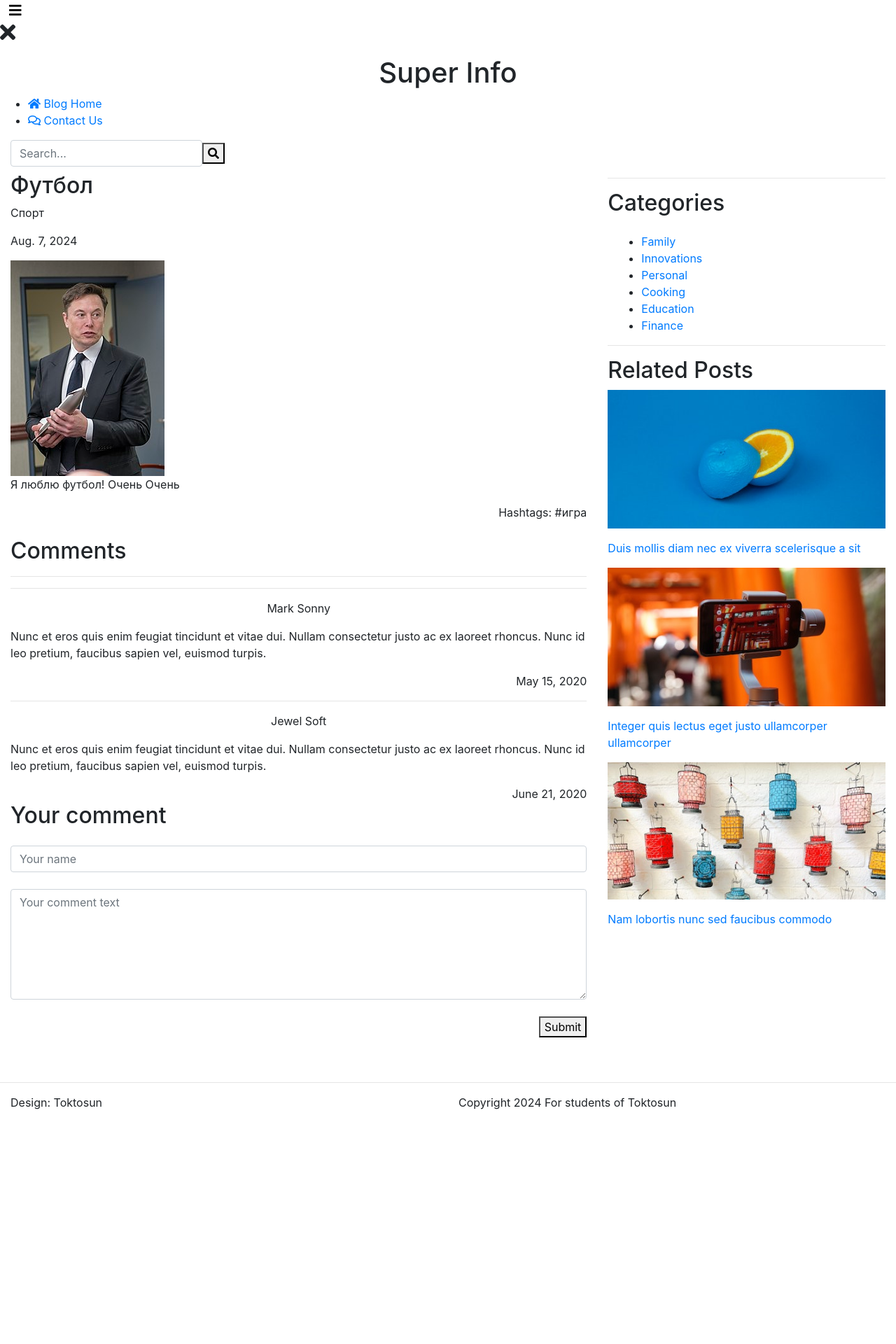
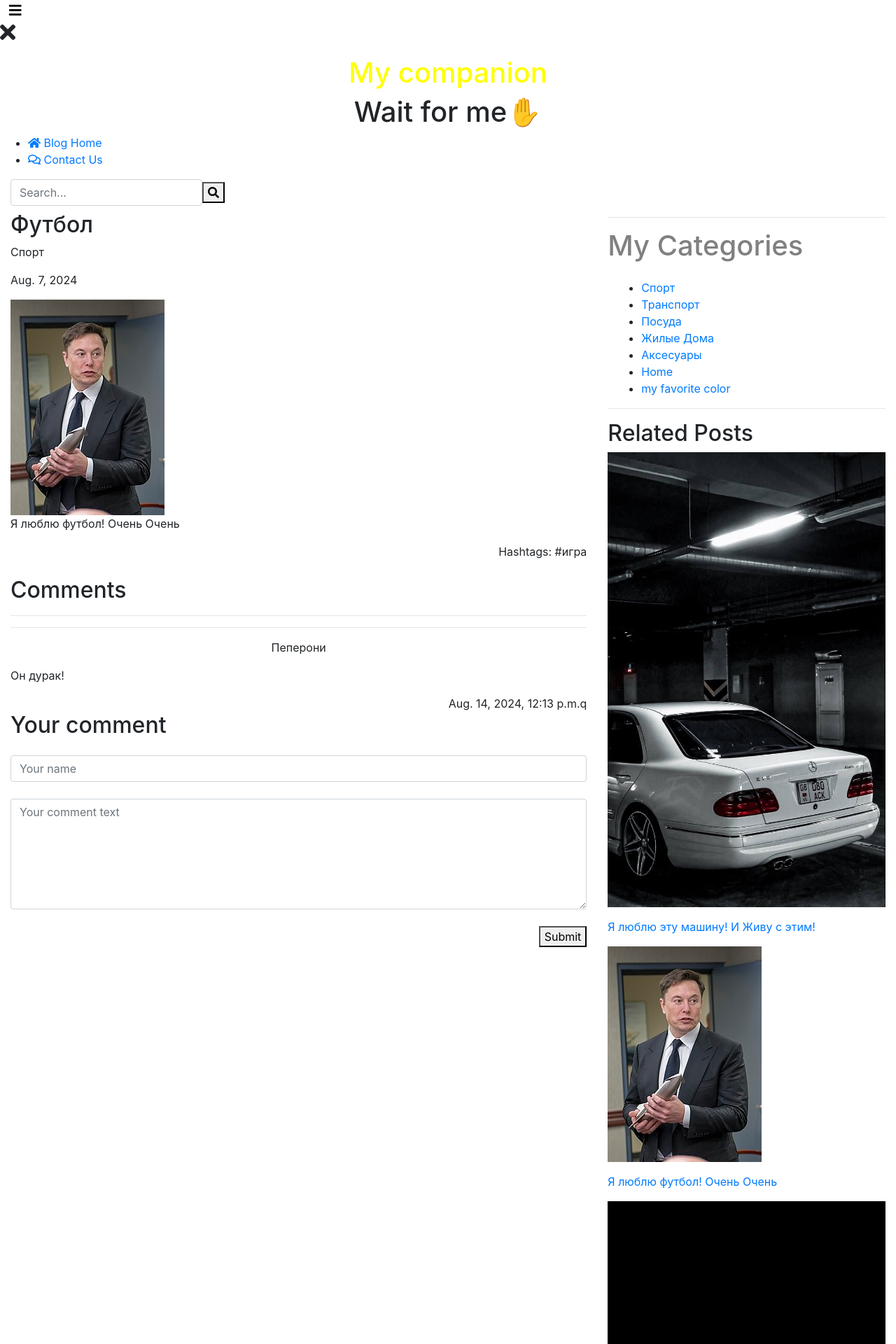
Before and after one commit to Kutbidinov/Super_Info_Project, a Django app: page /publication_detail/4 in a window 1280 px wide. Shown: the top 1920 px of the page at 70% size. Before the commit the page ends 1585 px from the top, so only its background shows below. Run offline with Django 5.2, Linux system fonts and the light colour scheme; data comes from the database, SQL or seed files in the repository; both versions use the stored data as it was after the commit; some libraries are stand-ins or nearby versions.

Commit message:
Добавлено новые записи!

```diff
--- a/super_info_core/blog/models.py
+++ b/super_info_core/blog/models.py
@@ -53,11 +53,10 @@ class Publication(models.Model):
 
 
 class PublicationComment(models.Model):
+    name = models.CharField(max_length=255, null=True)
     publication = models.ForeignKey(Publication, on_delete=models.CASCADE, related_name='comments')
     text = models.TextField()
     created_at = models.DateTimeField(auto_now_add=True)
-
-
 
 
 
--- a/super_info_core/blog/views.py
+++ b/super_info_core/blog/views.py
@@ -1,9 +1,10 @@
+from django.db.models import Q
 from django.http import HttpResponse
 from django.shortcuts import render, redirect
 from django.views import View
 
 from django.views.generic import TemplateView
-from blog.models import Publication, PublicationComment, ClientContact
+from blog.models import Publication, PublicationComment, ClientContact, Category
 from blog.telegram_bot import bot
 
 class HomeView(TemplateView):
@@ -11,12 +12,29 @@ class HomeView(TemplateView):
 
     def get_context_data(self, **kwargs):
         context = {
-            "publication_list": Publication.objects.all(),
+            "publication_list": Publication.objects.filter(is_active=True),
             "hashtags": Publication.objects.all(),
-            'publication_list': Publication.objects.filter(is_active=True)
+
 
         }
         return context
+
+
+
+class HomeSearchView(TemplateView):
+    template_name = 'index.html'
+
+    def get_context_data(self, **kwargs):
+        search_word = self.request.GET['query']
+        context = {
+            'publication_list': Publication.objects.filter(
+                Q(title__icontains=search_word) | Q(description__icontains=search_word) & Q(is_active=True)
+            )
+        }
+        return context
+
+
+
 
 
 
@@ -35,7 +53,12 @@ class PublicationDetailView(TemplateView):
     def get_context_data(self, **kwargs):
         publication_pk = kwargs['pk']
         context = {
-            "publication": Publication.objects.get(id=publication_pk)
+            "publication": Publication.objects.get(id=publication_pk),
+            'publication_list': Publication.objects.all(),
+            "categories": Category.objects.all(),  # Добавляем категории в контекст
+            "comment_list": Publication.objects.get(id=kwargs['pk']).comments.all()
+
+
         }
         return context
 
@@ -56,6 +79,12 @@ class CreatePublicationCommentView(View):
 
 
 
+
+
+
+
+
+
 def client_contact_create_view(request):
     print("Данные о ПОСТ запроса!",  request.POST)
     name = request.POST.get("name")
--- a/super_info_core/super_info_core/urls.py
+++ b/super_info_core/super_info_core/urls.py
@@ -19,12 +19,13 @@ from django.conf.urls.static import settings
 from django.conf.urls.static import static
 from django.contrib import admin
 from django.urls import path
-from blog.views import HomeView,ContactView,PublicationDetailView,CreatePublicationCommentView, client_contact_create_view
+from blog.views import HomeView,ContactView,PublicationDetailView,CreatePublicationCommentView, client_contact_create_view, HomeSearchView
 
 
 urlpatterns = [
     path('admin/', admin.site.urls),
     path('home/', HomeView.as_view(), name='home_url'),
+    path('home/search/', HomeSearchView.as_view(), name='home-search-url'),
     path('contact/', ContactView.as_view(), name='contact_url'),
     path('publication_detail/<int:pk>', PublicationDetailView.as_view(), name='publication_detail_url'),
     path('publication-detail/<int:pk>/create-comment/', CreatePublicationCommentView.as_view()),
--- a/super_info_core/templates/base.html
+++ b/super_info_core/templates/base.html
@@ -24,7 +24,8 @@ https://templatemo.com/tm-553-xtra-blog
             </button>
             <div class="tm-site-header">
                 <div class="mb-3 mx-auto tm-site-logo"><i class="fas fa-times fa-2x"></i></div>
-                <h1 class="text-center">Super Info</h1>
+                <h1 style="color: yellow" class="text-center">My companion</h1>
+                <h1 class="text-center"> Wait for me✋</h1>
             </div>
             <nav class="tm-nav" id="tm-nav">
                 <ul>
--- a/super_info_core/templates/index.html
+++ b/super_info_core/templates/index.html
@@ -9,7 +9,7 @@
             <!-- Search form -->
             <div class="row tm-row">
                 <div class="col-12">
-                    <form method="GET" class="form-inline tm-mb-80 tm-search-form">
+                    <form action="{% url 'home-search-url' %}" method="GET" class="form-inline tm-mb-80 tm-search-form">
                         <input class="form-control tm-search-input" name="query" type="text" placeholder="Search..." aria-label="Search" style="text-align:center;" >
                         <button class="tm-search-button" type="submit">
                             <i class="fas fa-search tm-search-icon" aria-hidden="true"></i>
--- a/super_info_core/templates/publication-detail.html
+++ b/super_info_core/templates/publication-detail.html
@@ -34,34 +34,19 @@
                             <div>
                                 <h2 class="tm-color-primary tm-post-title">Comments</h2>
                                 <hr class="tm-hr-primary tm-mb-45">
+                                {% for comment in comment_list %}
                                  <div class="tm-comment-reply tm-mb-45">
                                     <hr>
                                     <div class="tm-comment">
                                         <figure class="tm-comment-figure">
-                                        <figcaption class="tm-color-primary text-center">Mark Sonny</figcaption>
+                                            <figcaption class="tm-color-primary text-center">{{ comment.name }}</figcaption>
                                         </figure>
-                                    <p>
-                                        Nunc et eros quis enim feugiat tincidunt et vitae dui.
-                                        Nullam consectetur justo ac ex laoreet rhoncus. Nunc
-                                        id leo pretium, faucibus sapien vel, euismod turpis.
+                                        <p>{{ comment.text }}
                                         </p>
                                     </div>
-                                <span class="d-block text-right tm-color-primary">May 15, 2020</span>
+                                    <span class="d-block text-right tm-color-primary">{{ comment.created_at }}q</span>
                                 </div>
-                            <div class="tm-comment-reply tm-mb-45">
-                                <hr>
-                                <div class="tm-comment">
-                                    <figure class="tm-comment-figure">
-                                        <figcaption class="tm-color-primary text-center">Jewel Soft</figcaption>
-                                    </figure>
-                                    <p>
-                                        Nunc et eros quis enim feugiat tincidunt et vitae dui.
-                                        Nullam consectetur justo ac ex laoreet rhoncus. Nunc
-                                        id leo pretium, faucibus sapien vel, euismod turpis.
-                                    </p>
-                                </div>
-                                <span class="d-block text-right tm-color-primary">June 21, 2020</span>
-                            </div>
+                                {% endfor %}
                                 <form action="" class="mb-5 tm-comment-form">
                                     <h2 class="tm-color-primary tm-post-title mb-4">Your comment</h2>
                                     <div class="mb-4">
@@ -80,35 +65,22 @@
                     <aside class="col-lg-4 tm-aside-col">
                         <div class="tm-post-sidebar">
                             <hr class="mb-3 tm-hr-primary">
-                        <h2 class="mb-4 tm-post-title tm-color-primary">Categories</h2>
+                            <h1 style="color: gray" class="mb-4 tm-post-title tm-color-primary">My Categories</h1>
                             <ul class="tm-mb-75 pl-5 tm-category-list">
-                            <li><a href="#" class="tm-color-primary">Family</a></li>
-                            <li><a href="#" class="tm-color-primary">Innovations</a></li>
-                            <li><a href="#" class="tm-color-primary">Personal</a></li>
-                            <li><a href="#" class="tm-color-primary">Cooking</a></li>
-                            <li><a href="#" class="tm-color-primary">Education</a></li>
-                            <li><a href="#" class="tm-color-primary">Finance</a></li>
+                                {% for category in categories %}
+                                <li><a href="{% url 'publication_detail_url' category.pk %}" class="tm-color-primary">{{ category.title }}</a></li>
+                                {% endfor %}
                             </ul>
                             <hr class="mb-3 tm-hr-primary">
                             <h2 class="tm-mb-40 tm-post-title tm-color-primary">Related Posts</h2>
+                            {% for item in publication_list %}
                             <a href="#" class="d-block tm-mb-40">
                                 <figure>
-                                <img src="{% static 'img/img-02.jpg' %}" alt="Image" class="mb-3 img-fluid">
-                                <figcaption class="tm-color-primary">Duis mollis diam nec ex viverra scelerisque a sit</figcaption>
+                                    <img src="{{ item.image.url }}" alt="Image" class="mb-3 img-fluid">
+                                    <figcaption class="tm-color-primary">{{ item.description }}</figcaption>
                                 </figure>
                             </a>
-                        <a href="#" class="d-block tm-mb-40">
-                            <figure>
-                                <img src="{% static 'img/img-05.jpg' %}" alt="Image" class="mb-3 img-fluid">
-                                <figcaption class="tm-color-primary">Integer quis lectus eget justo ullamcorper ullamcorper</figcaption>
-                            </figure>
-                        </a>
-                        <a href="#" class="d-block tm-mb-40">
-                            <figure>
-                                <img src="{% static 'img/img-06.jpg' %}" alt="Image" class="mb-3 img-fluid">
-                                <figcaption class="tm-color-primary">Nam lobortis nunc sed faucibus commodo</figcaption>
-                            </figure>
-                        </a>
+                            {% endfor %}
                         </div>
                     </aside>
                 </div>
```
Also changed, not shown: super_info_core/blog/migrations/0010_publicationcomment_name.py (added), super_info_core/db.sqlite3, super_info_core/media/Depositphotos_269164328_s-2019.jpg (added), super_info_core/media/Без_названия.jfif (added). Lines whose indentation alone changed are shown as unchanged.
